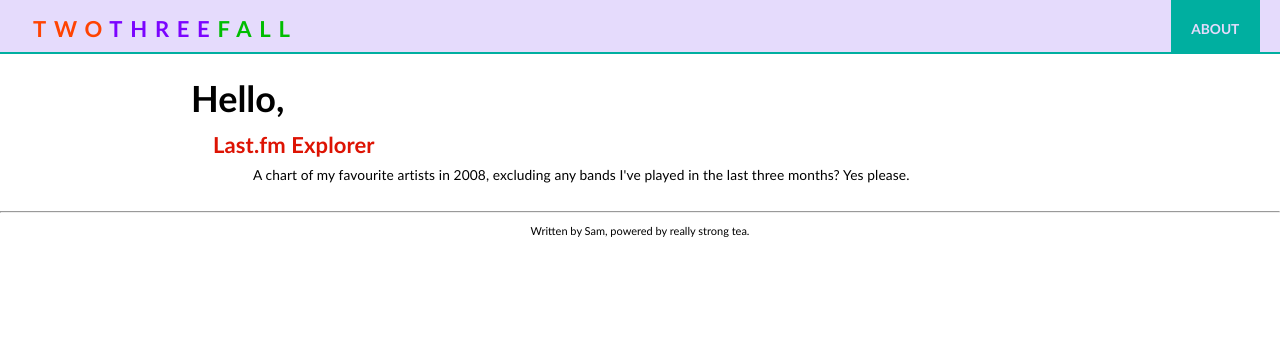
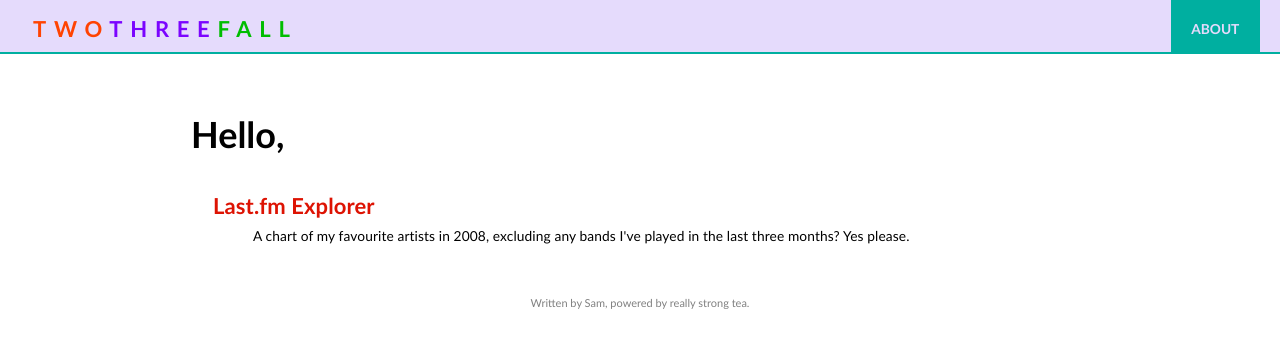
Before and after one commit to sjcorbett/twothreefall.co.uk, a Django app: template templates/landing.html in a window 1280 px wide. Shown: the top 348 px of the page. Run offline with Django 3.2, Linux system fonts and the light colour scheme; the template is opened without the code that fills it, so the values that code supplies are empty; parts of the project's set-up code (start-up, migrations or seed data) failed here and were passed over; some libraries are stand-ins or nearby versions.

Commit message:
Futher minor style/content tweaks

```diff
--- a/lastfmexplorer/templates/exploration/base.html
+++ b/lastfmexplorer/templates/exploration/base.html
@@ -14,12 +14,11 @@
             <ul id="topmenu" class="inlinedlist slashseparated">
 {% if context.year %}
                 <li><a href="{% url lastfmexplorer.views.overview context.user context.year %}">An overview</a></li>
-                <li><a href="{% url lastfmexplorer.views.user_chart context.user context.year %}">Charts</a></li>
+                <li class="last"><a href="{% url lastfmexplorer.views.user_chart context.user context.year %}">Charts</a></li>
 {% else %}
                 <li><a href="{% url lastfmexplorer.views.overview context.user context.start context.end %}">An overview</a></li>
-                <li><a href="{% url lastfmexplorer.views.user_chart context.user context.start context.end %}">Charts</a></li>
+                <li class="last"><a href="{% url lastfmexplorer.views.user_chart context.user context.start context.end %}">Charts</a></li>
 {% endif %}
-                <li class="last"><a href="{% url about %}#lex">About</a></li>
                 <!-- <li class="last"><a href="{% url lastfmexplorer.views.who context.user %}">Who</a></li> -->
             </ul>
         </div>
--- a/lastfmexplorer/templates/footer.html
+++ b/lastfmexplorer/templates/footer.html
@@ -1,5 +1,4 @@
 <div id="footer">
-    <hr>
     <p>Written by Sam, powered by
     {% comment %}
         <a href="http://www.linode.com">Linode</a>,
--- a/media/style.css
+++ b/media/style.css
@@ -112,9 +112,13 @@ body {
 #top h1,
 div.post h2 {
     font-size: 36px;
+    padding: 0;
     margin: 0;
-    padding: 0;
     font-weight: bold;
+}
+
+#top h1.bigspace {
+    margin: 1em 0;
 }
 
 #datesandmenu {
@@ -149,9 +153,12 @@ form#datechanger p, form#datechanger li {
 
 #footer {
     clear: both;
+    margin-top: 30px;
+    color: gray;
 }
 #footer p {
     text-align: center;
+    margin: 0.7em 0;
 }
 
 #allcontent {
--- a/templates/landing.html
+++ b/templates/landing.html
@@ -1,7 +1,7 @@
 {% extends 'root.html' %}
 {% block body %}
 <div id="top">
-    <h1>Hello,</h1>
+    <h1 class="bigspace">Hello,</h1>
     <dl id="projlist">
         <dt><b><a class="lexred" href="/lastfmexplorer">Last.fm Explorer</a></b></dt>
         <dd>
```
Also changed, not shown: templates/about.html (+4 -4 lines).
